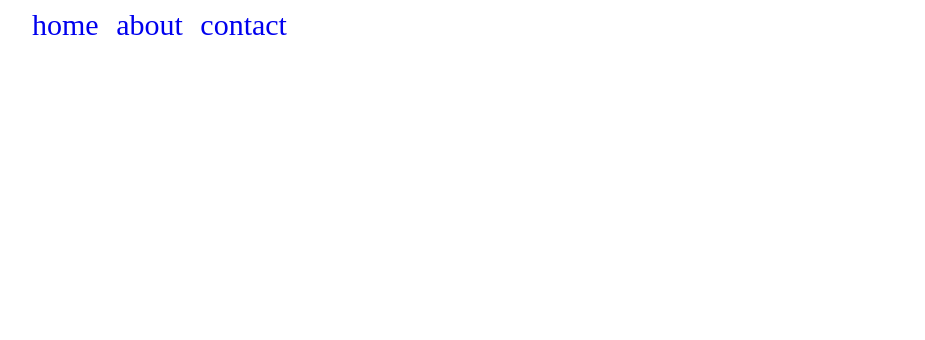
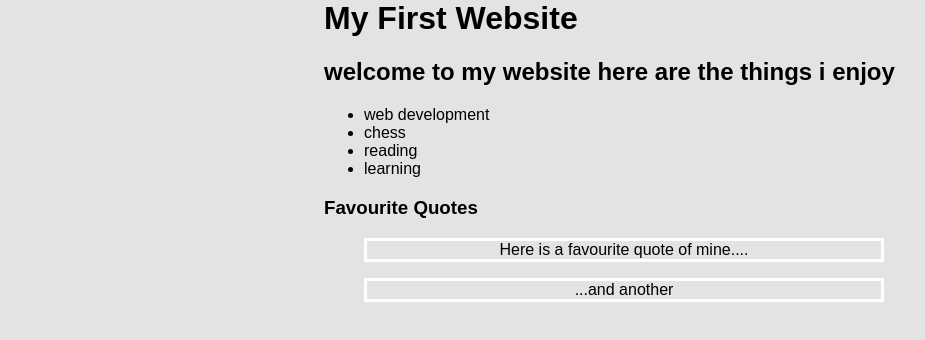
Before and after one commit to bhavyadesai/html-demo, a plain HTML site: page index.html in a window 1280 px wide. Shown: the whole page, without its empty margins (16-941 px from the left). Drawn offline with Linux system fonts and the light colour scheme; files that its build step writes are made by us from their sources.

Commit message:
modified index file

```diff
--- a/css/style.css
+++ b/css/style.css
@@ -1,16 +1,12 @@
 body{
-	font-family: serif;
-	font-size: 30px;
+	background-color:#e3e3e3;
+	font-family: sans-serif;
+         width:600px;
+         margin:auto;
 }
-li{
-	display:inline;
-	padding-right: 10px;
+p{
+	border: solid white;
+
+	text-align: center;
+        margin -left:0;
 }
-ul a{
-	 text-decoration:none;
-}
-ul a:hover{
-	text-decoration: underline;
-	font-size: 50px;
-	color: red;
-}
--- a/index.html
+++ b/index.html
@@ -1,16 +1,23 @@
 <html>
 <head>
-	<meta charset="utf-8"/>
-<link rel="stylesheet" href="style.css">
+  <meta charset="utf-8"/>
+  <link rel="stylesheet"  href="css/style.css">
 </head>
 <body>
+  <div>
+<h1>My First Website</h1>
+<h2>welcome to my website here are the things i enjoy</h2>
 <ul>
-<li>
-<a href ="#">home</a></li>
-<li>
-<a href ="#">about</a></li>
-<li>
-<a href ="#">contact</a></li>
+  <li>web development</li>
+  <li>chess</li>
+  <li>reading</li>
+  <li>learning</li>
 </ul>
-</body>
-</html>
+<h3>Favourite Quotes</h3>
+<blockquote>
+  <p>Here is a favourite quote of mine....</p>
+  <p>...and another</p>
+  </blockquote>
+</div>
+  </body>
+    </html>
```
